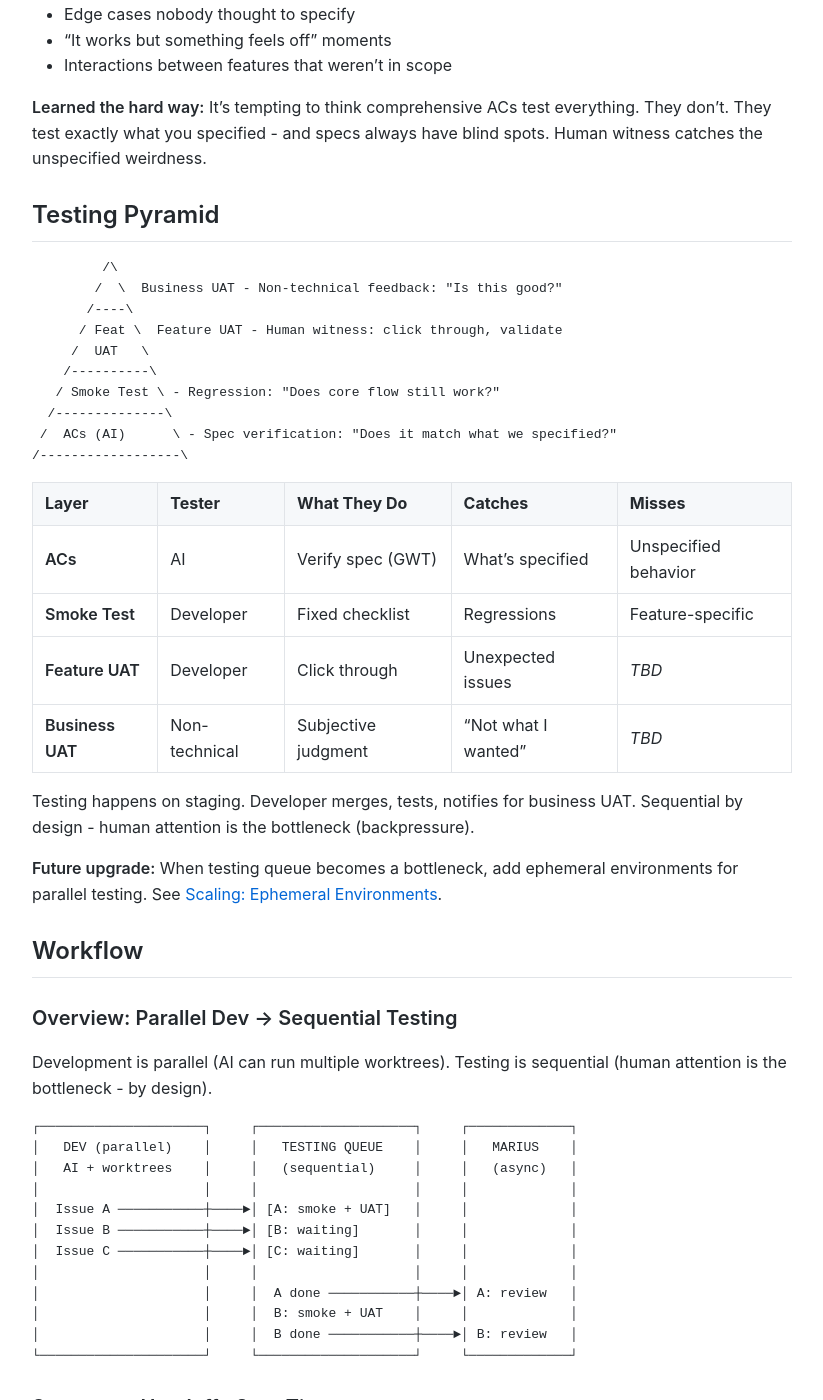
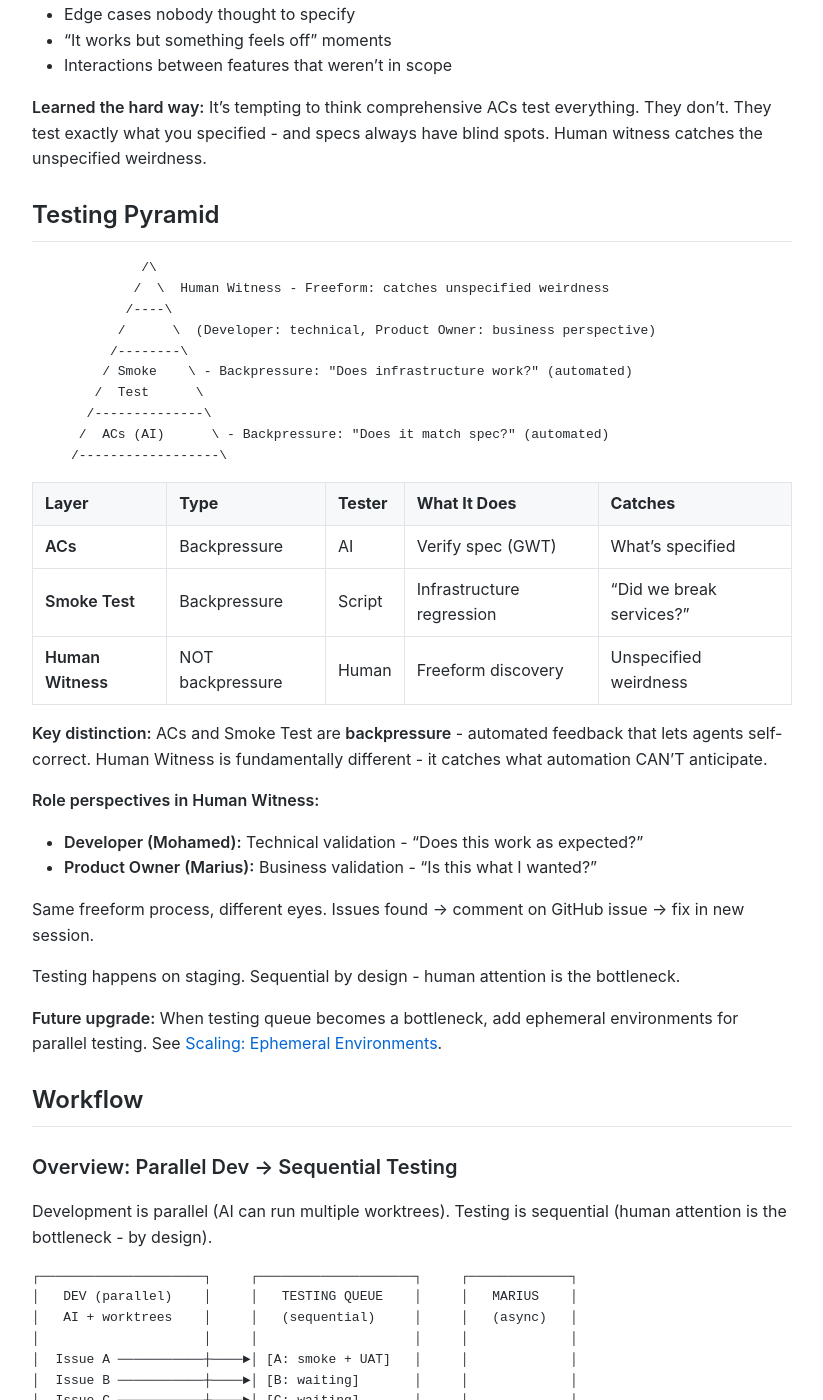
Before and after one commit to MariusWilsch/public-wilsch-ai-pages, a Jekyll site: the page built from global/ship-with-confidence.md, in a window 1280 px wide and 1400 px high, scrolled down 1857 px. Shown: the whole window, without its empty margins (228-1051 px from the left). Built offline with Jekyll 4.4.1, drawn with Linux system fonts in a browser that asks for light colours; our own code applies the rules of GitHub Pages for plain Markdown files; some of the changed text lies outside the part shown.

Commit message:
Sync from hippocampus 2026-01-18

````diff
--- a/global/ship-with-confidence.md
+++ b/global/ship-with-confidence.md
@@ -71,26 +71,33 @@ The spec cannot anticipate:
 ## Testing Pyramid
 
 ```
-         /\
-        /  \  Business UAT - Non-technical feedback: "Is this good?"
-       /----\
-      / Feat \  Feature UAT - Human witness: click through, validate
-     /  UAT   \
-    /----------\
-   / Smoke Test \ - Regression: "Does core flow still work?"
-  /--------------\
- /  ACs (AI)      \ - Spec verification: "Does it match what we specified?"
-/------------------\
+              /\
+             /  \  Human Witness - Freeform: catches unspecified weirdness
+            /----\
+           /      \  (Developer: technical, Product Owner: business perspective)
+          /--------\
+         / Smoke    \ - Backpressure: "Does infrastructure work?" (automated)
+        /  Test      \
+       /--------------\
+      /  ACs (AI)      \ - Backpressure: "Does it match spec?" (automated)
+     /------------------\
 ```
 
-| Layer | Tester | What They Do | Catches | Misses |
-|-------|--------|--------------|---------|--------|
-| **ACs** | AI | Verify spec (GWT) | What's specified | Unspecified behavior |
-| **Smoke Test** | Developer | Fixed checklist | Regressions | Feature-specific |
-| **Feature UAT** | Developer | Click through | Unexpected issues | *TBD* |
-| **Business UAT** | Non-technical | Subjective judgment | "Not what I wanted" | *TBD* |
+| Layer | Type | Tester | What It Does | Catches |
+|-------|------|--------|--------------|---------|
+| **ACs** | Backpressure | AI | Verify spec (GWT) | What's specified |
+| **Smoke Test** | Backpressure | Script | Infrastructure regression | "Did we break services?" |
+| **Human Witness** | NOT backpressure | Human | Freeform discovery | Unspecified weirdness |
 
-Testing happens on staging. Developer merges, tests, notifies for business UAT. Sequential by design - human attention is the bottleneck (backpressure).
+**Key distinction:** ACs and Smoke Test are **backpressure** - automated feedback that lets agents self-correct. Human Witness is fundamentally different - it catches what automation CAN'T anticipate.
+
+**Role perspectives in Human Witness:**
+- **Developer (Mohamed):** Technical validation - "Does this work as expected?"
+- **Product Owner (Marius):** Business validation - "Is this what I wanted?"
+
+Same freeform process, different eyes. Issues found → comment on GitHub issue → fix in new session.
+
+Testing happens on staging. Sequential by design - human attention is the bottleneck.
 
 **Future upgrade:** When testing queue becomes a bottleneck, add ephemeral environments for parallel testing. See [Scaling: Ephemeral Environments](#scaling-ephemeral-environments).
 
@@ -129,14 +136,14 @@ sequenceDiagram
 
     Note over Stage: A: merge to staging
     Stage->>Stage: A: smoke test
-    Stage->>Stage: A: feature UAT
+    Stage->>Stage: A: human witness (technical)
     Stage->>Marius: A: add `review` label
-    Marius->>Marius: A: business UAT
+    Marius->>Marius: A: human witness (business)
     Marius->>Stage: A: approve → merge to prod
 
     Note over Stage: B: merge to staging
     Stage->>Stage: B: smoke test
-    Stage->>Stage: B: feature UAT
+    Stage->>Stage: B: human witness (technical)
     Stage->>Marius: B: add `review` label
 ```
 
@@ -147,8 +154,7 @@ sequenceDiagram
 | Implementation | AI (Ralph) | ✅ Yes | Multiple worktrees |
 | AC Verification | AI | ✅ Yes | Can run multiple |
 | Smoke Test | Mohamed | ❌ Sequential | Human attention |
-| Feature UAT | Mohamed | ❌ Sequential | Human witness |
-| Business UAT | Marius | ❌ Sequential | Async from Mohamed |
+| Human Witness | Mohamed/Marius | ❌ Sequential | Human attention |
 
 **Key insight:** Testing grabs human attention (backpressure). That's the point - it forces the developer to actually witness their work.
 
@@ -206,31 +212,31 @@ Frequency: Every deploy
 [ ] [No obvious errors]
 
 ### Verdict:
-PASS → continue to Feature UAT
+PASS → continue to Human Witness
 FAIL → investigate before proceeding
 ```
 
 **Evolution:** Update when critical path changes. Keep <5 minutes.
 
-### Feature UAT (Variable per Feature)
+### Human Witness (Freeform per Feature)
 
-**Format:** TBD - human clicks through, catches unspecified weirdness
+**Format:** Freeform discovery - click through, notice things, comment issues
 
-**Tester:** Developer
+**Tester:** Developer (technical) or Product Owner (business)
 
-**Purpose:** Verify new feature works as expected
+**Purpose:** Catch unspecified weirdness that automation can't anticipate
 
-*Format to be defined in future session (#308 element #3)*
+**Process:**
+1. Click through the feature on staging
+2. If something feels wrong → comment on GitHub issue
+3. Fix in new implementation session
+4. If nothing wrong → proceed to add `review` label
 
-### Business UAT (Judgment)
+**Role perspectives:**
+- **Developer witness:** "Does this work as expected?" (technical validation)
+- **Product Owner witness:** "Is this what I wanted?" (business validation)
 
-**Format:** TBD - non-technical feedback
-
-**Tester:** Product Owner
-
-**Purpose:** Business acceptance - "Is this what I wanted?"
-
-*Format to be defined in future session (#308 element #3)*
+**Artifact:** The GitHub issue comment trail IS the artifact. No separate document needed.
 
 ## Rollback Strategy
 
@@ -240,8 +246,8 @@ FAIL → investigate before proceeding
 
 | Role | Creates | Tests | Approves |
 |------|---------|-------|----------|
-| **Product Owner (Marius)** | Issues, ACs, UAT hints | Business UAT | Production merge |
-| **Developer (Mohamed)** | Code, AC verification | Smoke test, Feature UAT | Staging merge |
+| **Product Owner (Marius)** | Issues, ACs, Witness hints | Human Witness (business) | Production merge |
+| **Developer (Mohamed)** | Code, AC verification | Smoke test, Human Witness (technical) | Staging merge |
 | **AI (Ralph)** | - | AC verification | - |
 
 ### Handoff Model
@@ -256,7 +262,7 @@ FAIL → investigate before proceeding
 | **Ralph** | ❌ Requires human (Mohamed/Marius) | ❌ Requires Marius approval |
 | **Marius** | ✅ Full access | ✅ Final gatekeeper |
 
-**Handoff signal:** Add `review` label when smoke test passes → Marius notified for business UAT.
+**Handoff signal:** Add `review` label when Human Witness (technical) passes → Marius notified for Human Witness (business).
 
 ## Staging Environment Requirements
 
````
